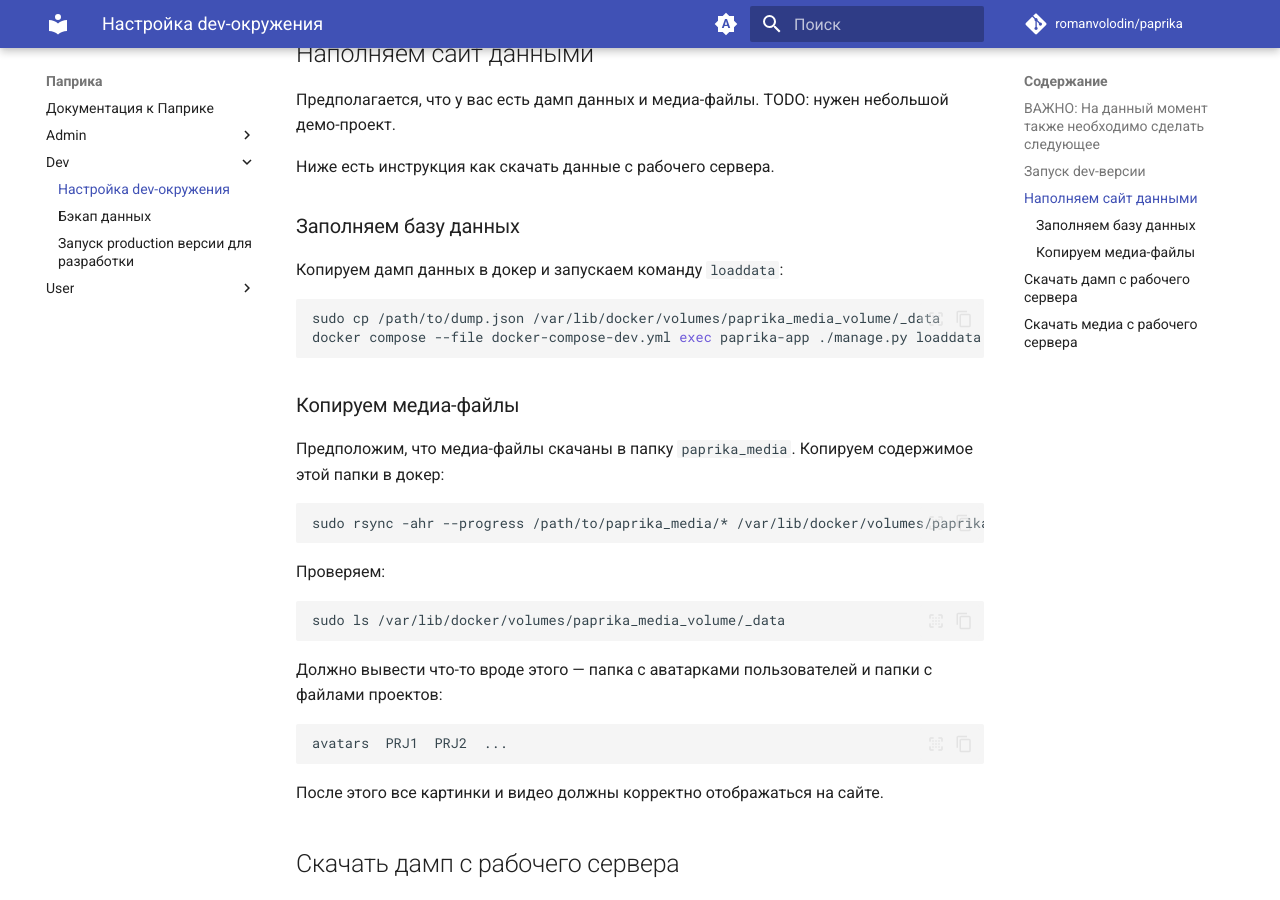
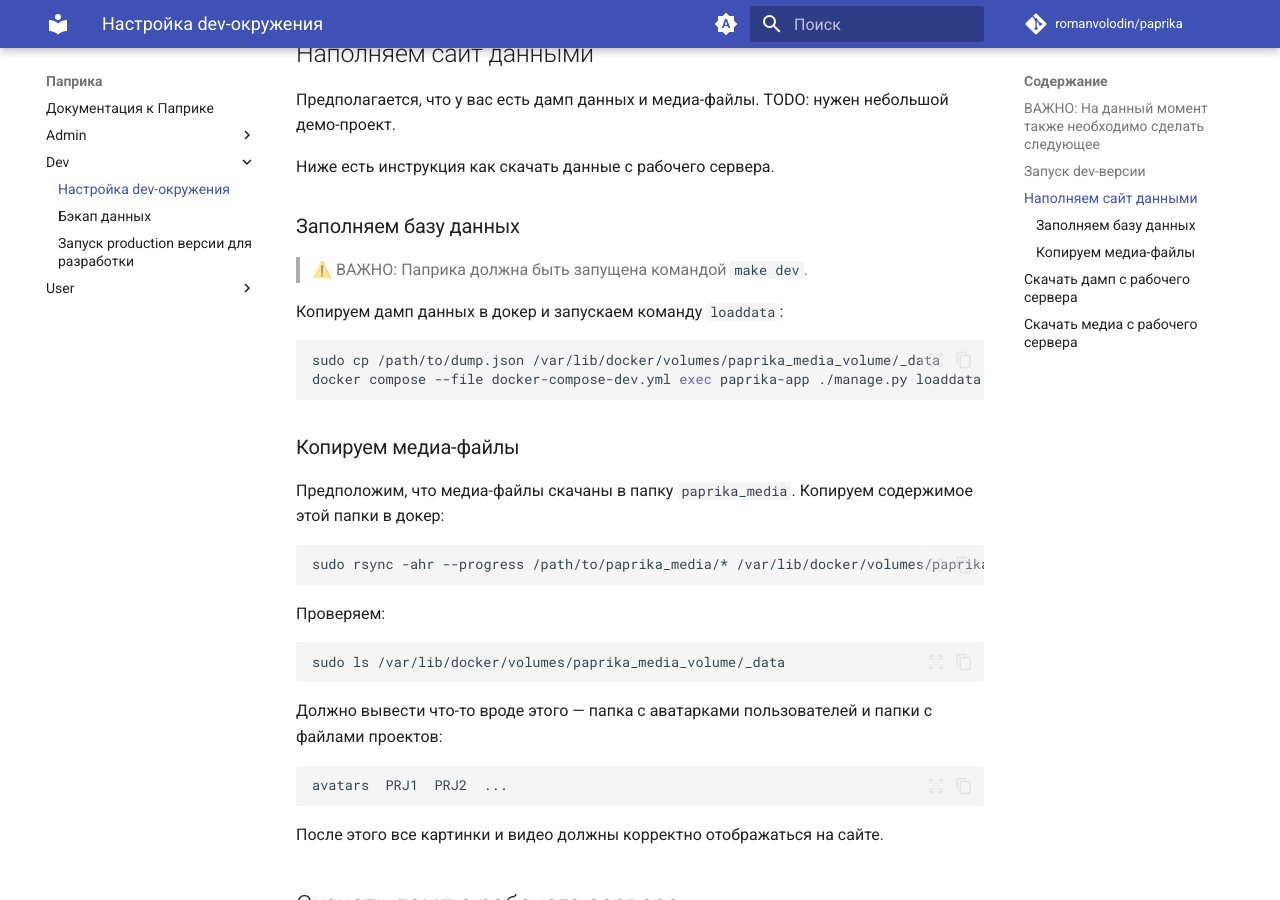
Before and after one commit to romanvolodin/paprika, an MkDocs documentation site: the page built from docs/docs/dev/index.md, in a window 1280 px wide and 900 px high, scrolled down 1137 px. Built offline with MkDocs 1.6.1 and Material for MkDocs 9.7.7, drawn with Linux system fonts in a browser that asks for light colours; comment, search, counter and statistics services are not loaded.

Commit message:
Добавил напоминание, что нужно запустить Паприку перед наполнением БД

```diff
--- a/docs/docs/dev/index.md
+++ b/docs/docs/dev/index.md
@@ -51,6 +51,8 @@ make dev
 Ниже есть инструкция как скачать данные с рабочего сервера.
 
 ### Заполняем базу данных
+
+> ⚠️ ВАЖНО: Паприка должна быть запущена командой `make dev`.
 
 Копируем дамп данных в докер и запускаем команду `loaddata`:
 
```
